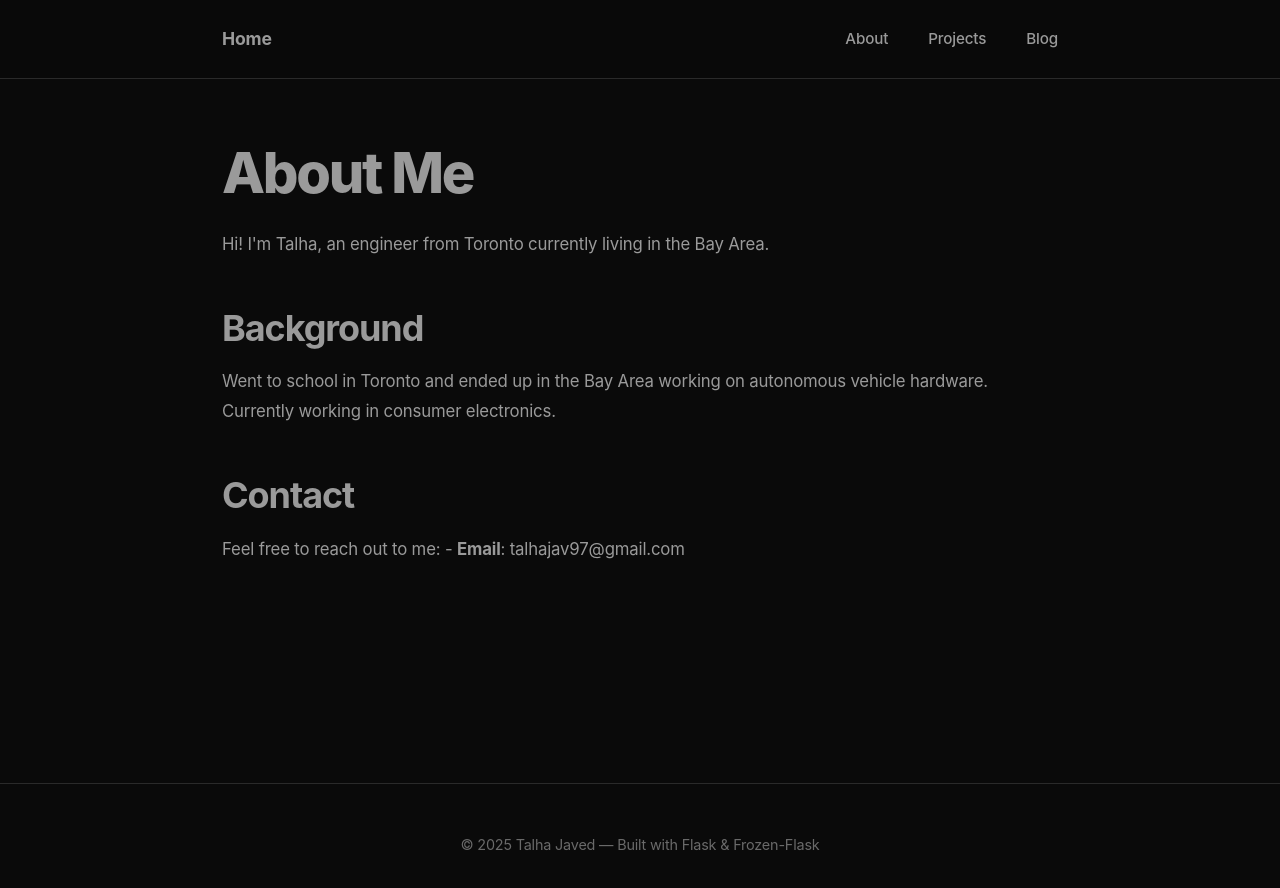
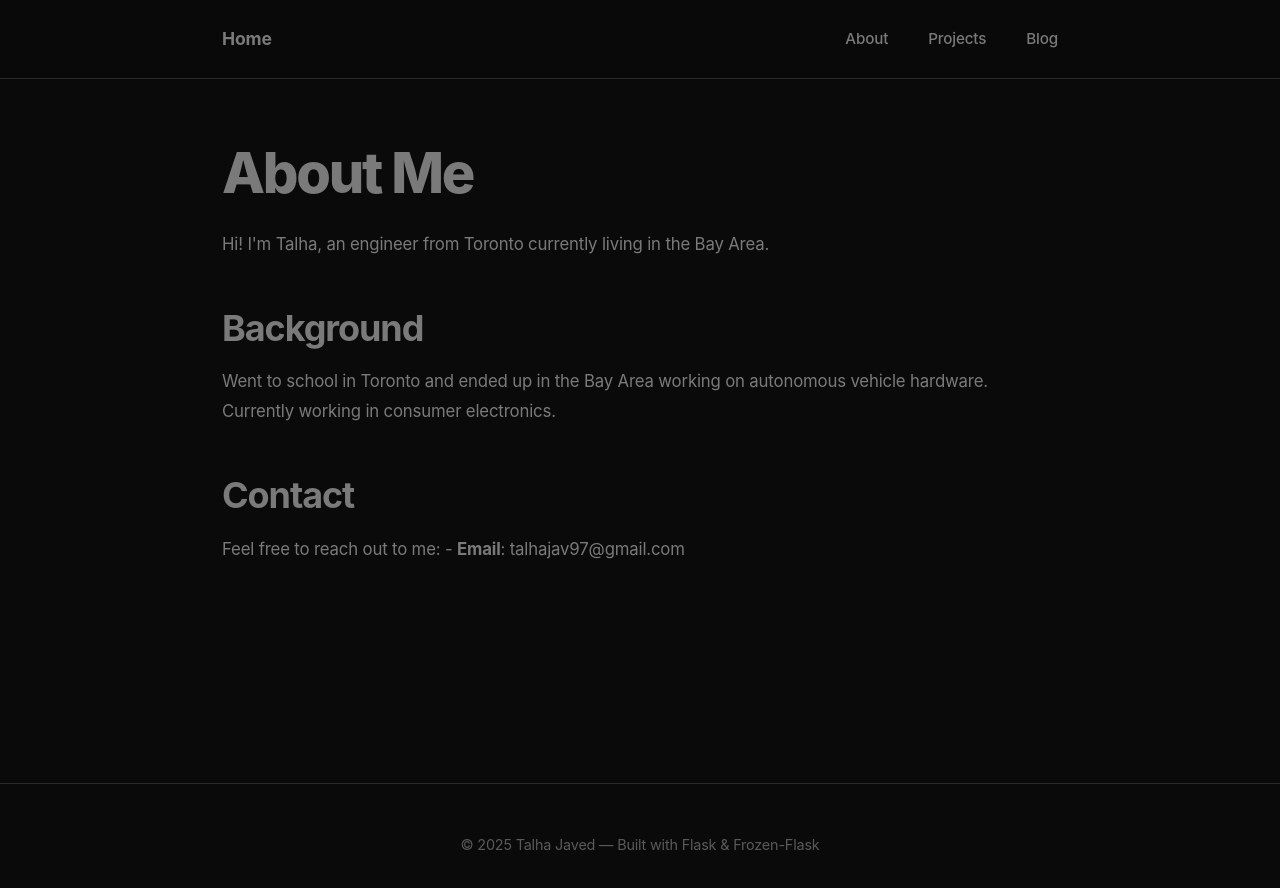
Before and after one commit to talhajav/talhajaved, a plain HTML site: page about/index.html in a window 1280 px wide. Drawn offline with Linux system fonts and the light colour scheme.

Commit message:
deploy: b3f36664588981662723cb7b110037451176874c

```diff
--- a/about/index.html
+++ b/about/index.html
@@ -9,8 +9,8 @@
         :root {
             --bg-primary: #0a0a0a;
             --bg-secondary: #1a1a1a;
-            --text-primary: #9a9a9a;
-            --text-secondary: #6a6a6a;
+            --text-primary: #7a7a7a;
+            --text-secondary: #5a5a5a;
             --text-inverse: #0a0a0a;
             --border-color: #2a2a2a;
             --hover-bg: #1a1a1a;
```
Also changed, not shown: blog/building-with-flask/index.html (+2 -2 lines), blog/index.html (+2 -2 lines), blog/welcome-to-my-blog/index.html (+2 -2 lines), index.html (+2 -2 lines), projects/index.html (+2 -2 lines), projects/personal-website/index.html (+2 -2 lines).
